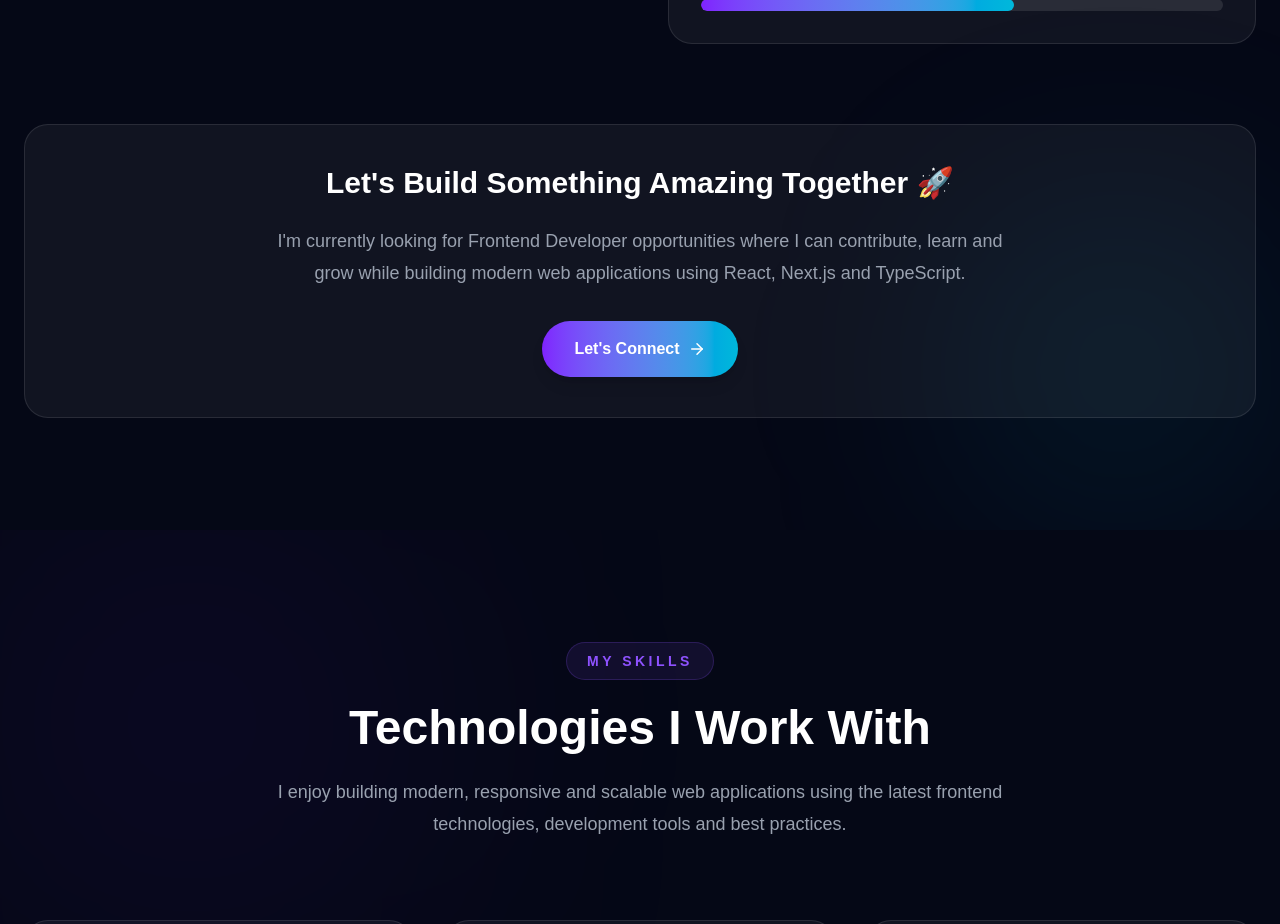
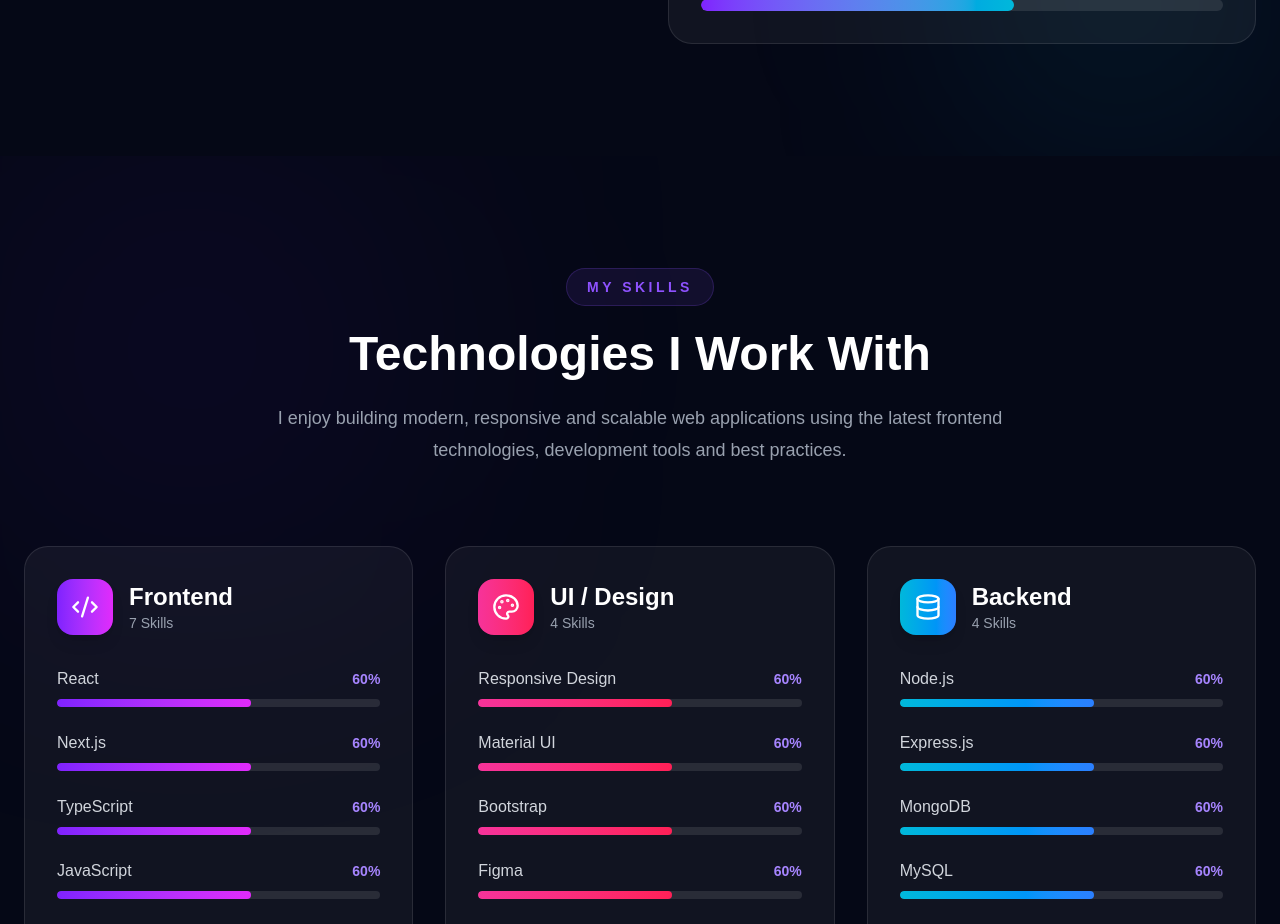
Before and after one commit to ankur-crypto/ankur-portfolio, a Next.js app: page / in a window 1280 px wide. Shown: the part 3340-4264 px from the top of the page. Built offline with nearby package versions, Linux system fonts and the light colour scheme.

Commit message:
final commit 1

```diff
--- a/src/components/sections/About.tsx
+++ b/src/components/sections/About.tsx
@@ -447,32 +447,6 @@
 
         {/* Bottom CTA */}
 
-        <motion.div
-          initial={{ opacity: 0, y: 40 }}
-          whileInView={{ opacity: 1, y: 0 }}
-          viewport={{ once: true }}
-          transition={{ duration: 0.8 }}
-          className="mt-20 rounded-3xl border border-gray-200 bg-white p-10 text-center shadow-lg dark:border-white/10 dark:bg-white/5 dark:shadow-none"
-        >
-          <h3 className="text-3xl font-bold text-gray-900 dark:text-white">
-            Let's Build Something Amazing Together 🚀
-          </h3>
-
-          <p className="mx-auto mt-6 max-w-3xl text-lg leading-8 text-gray-600 dark:text-gray-400">
-            I'm currently looking for Frontend Developer opportunities where
-            I can contribute, learn and grow while building modern web
-            applications using React, Next.js and TypeScript.
-          </p>
-
-          <Link
-            href="#contact"
-            className="mt-8 inline-flex items-center gap-2 rounded-full bg-gradient-to-r from-violet-600 to-cyan-500 px-8 py-4 font-semibold text-white shadow-lg transition-all duration-300 hover:scale-105"
-          >
-            Let's Connect
-            <ArrowRight size={18} />
-          </Link>
-        </motion.div>
-
       </div>
     </section>
   );
```
